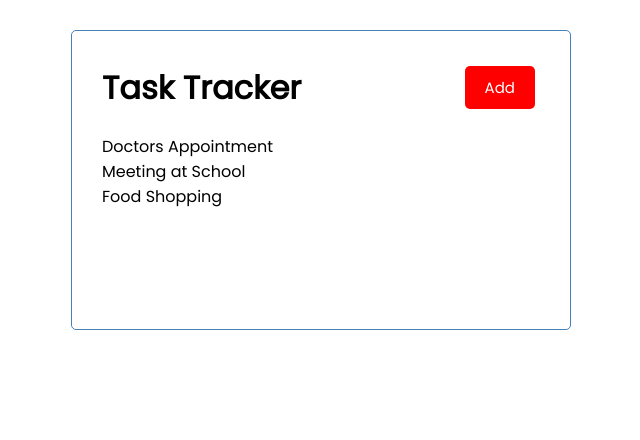
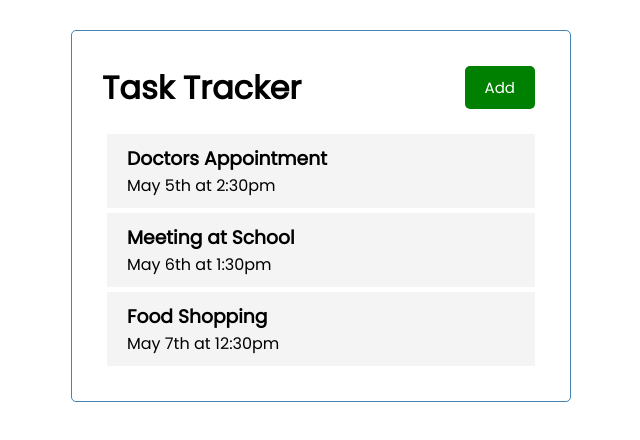
Before and after one commit to Kelevra-pro/task-tracker, an Angular app: page / in a window 1280 px wide. Shown: the top 440 px of the page, without its empty margins (319-959 px from the left). Built offline with nearby package versions, Linux system fonts and the light colour scheme.

Commit message:
task item component

```diff
--- a/src/app/app.module.ts
+++ b/src/app/app.module.ts
@@ -5,13 +5,15 @@
 import { HeaderComponent } from './components/header/header.component';
 import { ButtonComponent } from './components/button/button.component';
 import { TasksComponent } from './components/tasks/tasks.component';
+import { TasksItemComponent } from './components/tasks-item/tasks-item.component';
 
 @NgModule({
   declarations: [
     AppComponent,
     HeaderComponent,
     ButtonComponent,
-    TasksComponent
+    TasksComponent,
+    TasksItemComponent,
   ],
   imports: [
     BrowserModule
--- a/src/app/components/header/header.component.html
+++ b/src/app/components/header/header.component.html
@@ -1,4 +1,4 @@
 <header>
   <h1>{{ title }}</h1>
-  <app-button color="red" text="Add" (btnClick)="toggleAddTask()"></app-button>
+  <app-button color="green" text="Add" (btnClick)="toggleAddTask()"></app-button>
 </header>
--- /dev/null
+++ b/src/app/components/tasks-item/tasks-item.component.css
@@ -0,0 +1,16 @@
+.task {
+  background: #f4f4f4;
+  margin: 5px;
+  padding: 10px 20px;
+  cursor: pointer;
+}
+
+.task.reminder {
+  border-left: 5px solid green;
+}
+
+.task h3 {
+  display: flex;
+  align-items: center;
+  justify-content: space-between;
+}
--- /dev/null
+++ b/src/app/components/tasks-item/tasks-item.component.html
@@ -0,0 +1,4 @@
+<div class="task">
+  <h3>{{ task.text }}</h3>
+  <p>{{ task.day }}</p>
+</div>
--- /dev/null
+++ b/src/app/components/tasks-item/tasks-item.component.ts
@@ -0,0 +1,18 @@
+import { Component, Input, OnInit } from '@angular/core';
+import { Task } from '../../Task';
+
+@Component({
+  selector: 'app-tasks-item',
+  templateUrl: './tasks-item.component.html',
+  styleUrls: ['./tasks-item.component.css'],
+})
+export class TasksItemComponent implements OnInit {
+  @Input() task: Task;
+
+  constructor() {
+  }
+
+  ngOnInit(): void {
+  }
+
+}
--- a/src/app/components/tasks/tasks.component.html
+++ b/src/app/components/tasks/tasks.component.html
@@ -1 +1 @@
-<p *ngFor="let task of tasks">{{ task.text }}</p>
+<app-tasks-item *ngFor="let task of tasks" [task]="task"></app-tasks-item>
```
Also changed, not shown: 1 other file (tests, documents, lock files or other folders).
